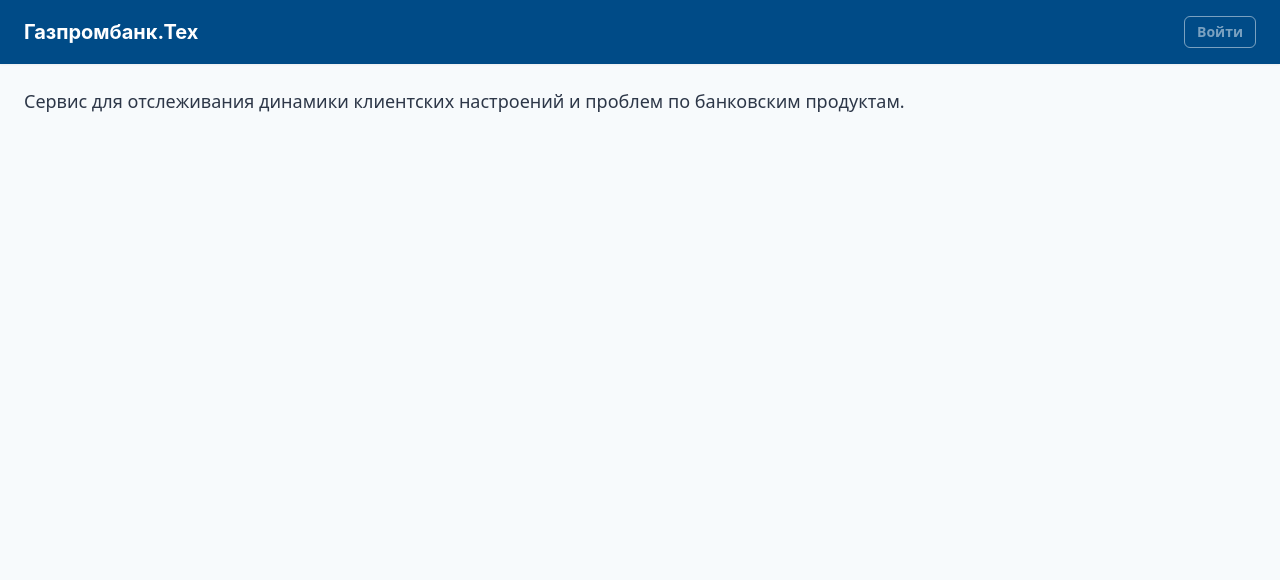
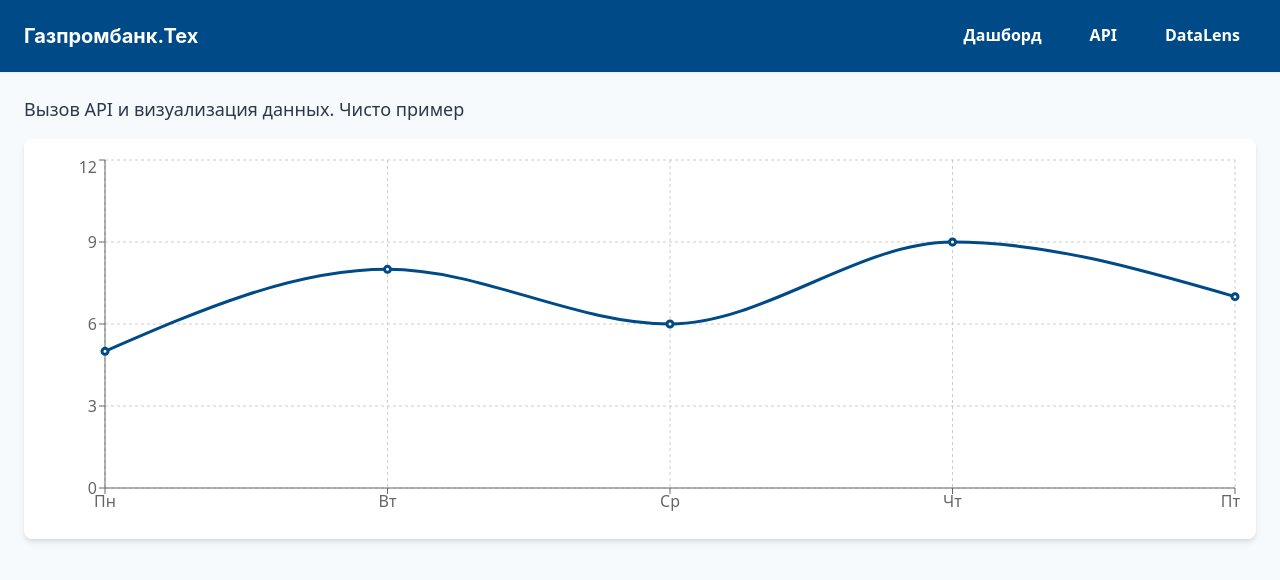
Before and after one commit to Hackaton-Moodify-2025/frontend, a React (Vite) app: page /api in a window 1280 px wide. Shown: the top 580 px of the page. Built offline with nearby package versions, Linux system fonts and the light colour scheme.

Commit message:
feat: Add new 3 pages: Api, Dashboard, DataLens

```diff
--- a/package.json
+++ b/package.json
@@ -14,7 +14,9 @@
     "@emotion/styled": "^11.14.1",
     "framer-motion": "^10.18.0",
     "react": "^18.3.1",
-    "react-dom": "^18.3.1"
+    "react-dom": "^18.3.1",
+    "react-router-dom": "^6.30.1",
+    "recharts": "^3.2.1"
   },
   "devDependencies": {
     "@vitejs/plugin-react": "^5.0.2",
--- a/src/App.jsx
+++ b/src/App.jsx
@@ -1,15 +1,21 @@
-import { Box, Text } from "@chakra-ui/react";
+import { BrowserRouter as Router, Routes, Route } from "react-router-dom";
+import { Box } from "@chakra-ui/react";
 import Navbar from "./components/Navbar.jsx";
+import ApiPage from "./pages/ApiPage.jsx";
+import DashboardPage from "./pages/DashboardPage.jsx";
+import DataLensPage from "./pages/DataLensPage.jsx";
 
 export default function App() {
   return (
-    <Box minH="100vh" bg="gray.50">
-      <Navbar />
-      <Box p={6}>
-        <Text fontSize="lg" color="gray.700">
-          Сервис для отслеживания динамики клиентских настроений и проблем по банковским продуктам.
-        </Text>
+    <Router>
+      <Box minH="100vh" bg="gray.50">
+        <Navbar />
+        <Routes>
+          <Route path="/" element={<DashboardPage />} />
+          <Route path="/api" element={<ApiPage />} />
+          <Route path="/datalens" element={<DataLensPage />} />
+        </Routes>
       </Box>
-    </Box>
+    </Router>
   );
 }
--- a/src/components/Navbar.jsx
+++ b/src/components/Navbar.jsx
@@ -1,4 +1,5 @@
-import { Box, Flex, Heading, Spacer, Button } from "@chakra-ui/react";
+import { Box, Flex, Heading, Spacer, Button, HStack } from "@chakra-ui/react";
+import { Link } from "react-router-dom";
 
 export default function Navbar() {
   return (
@@ -8,9 +9,17 @@ export default function Navbar() {
           Газпромбанк.Тех
         </Heading>
         <Spacer />
-        <Button colorScheme="whiteAlpha" variant="outline" size="sm">
-          Войти
-        </Button>
+        <HStack spacing={4}>
+          <Button as={Link} to="/" variant="ghost" color="white">
+            Дашборд
+          </Button>
+          <Button as={Link} to="/api" variant="ghost" color="white">
+            API
+          </Button>
+          <Button as={Link} to="/datalens" variant="ghost" color="white">
+            DataLens
+          </Button>
+        </HStack>
       </Flex>
     </Box>
   );
--- /dev/null
+++ b/src/pages/ApiPage.jsx
@@ -0,0 +1,41 @@
+import { Box, Text } from "@chakra-ui/react";
+import { useEffect, useState } from "react";
+import { LineChart, Line, XAxis, YAxis, Tooltip, CartesianGrid, ResponsiveContainer } from "recharts";
+
+export default function ApiPage() {
+  const [data, setData] = useState([]);
+
+//   Проверк отработки мок данных через речар
+
+  useEffect(() => {
+    setTimeout(() => {
+      setData([
+        { name: "Пн", value: 5 },
+        { name: "Вт", value: 8 },
+        { name: "Ср", value: 6 },
+        { name: "Чт", value: 9 },
+        { name: "Пт", value: 7 },
+      ]);
+    }, 1000);
+  }, []);
+
+  return (
+    <Box p={6}>
+      <Text fontSize="lg" color="gray.700" mb={4}>
+        Вызов API и визуализация данных. Чисто пример
+      </Text>
+
+      <Box w="100%" h="400px" bg="white" p={4} borderRadius="lg" boxShadow="md">
+        <ResponsiveContainer width="100%" height="100%">
+          <LineChart data={data}>
+            <CartesianGrid strokeDasharray="3 3" />
+            <XAxis dataKey="name" />
+            <YAxis />
+            <Tooltip />
+            <Line type="monotone" dataKey="value" stroke="#004B87" strokeWidth={3} />
+          </LineChart>
+        </ResponsiveContainer>
+      </Box>
+    </Box>
+  );
+}
--- /dev/null
+++ b/src/pages/DashboardPage.jsx
@@ -0,0 +1,34 @@
+import { Box, SimpleGrid, Stat, StatLabel, StatNumber } from "@chakra-ui/react";
+
+export default function DashboardPage() {
+  // Мокушки
+  const stats = [
+    { label: "Всего отзывов", value: 2500 },
+    { label: "Позитивные", value: 1150, color: "positive" },
+    { label: "Нейтральные", value: 800, color: "neutral" },
+    { label: "Негативные", value: 550, color: "negative" },
+  ];
+
+  return (
+    <Box p={6}>
+      <SimpleGrid columns={[1, 2, 4]} spacing={6}>
+        {stats.map((stat) => (
+          <Box
+            key={stat.label}
+            bg="white"
+            p={6}
+            rounded="lg"
+            boxShadow="md"
+            borderLeft="6px solid"
+            borderColor={stat.color ? stat.color : "brand.500"}
+          >
+            <Stat>
+              <StatLabel>{stat.label}</StatLabel>
+              <StatNumber>{stat.value}</StatNumber>
+            </Stat>
+          </Box>
+        ))}
+      </SimpleGrid>
+    </Box>
+  );
+}
--- /dev/null
+++ b/src/pages/DataLensPage.jsx
@@ -0,0 +1,22 @@
+import { Box, Text } from "@chakra-ui/react";
+
+export default function DataLensPage() {
+  return (
+    <Box p={6}>
+      <Text fontSize="lg" color="gray.700" mb={4}>
+        Встроенный Yandex DataLens дашборд
+      </Text>
+
+        {/* Тестовая страница с проверкой работоспособности :) */}
+
+      <Box w="100%" h="800px" borderRadius="lg" overflow="hidden" boxShadow="md">
+        <iframe
+          src="https://datalens.yandex/lpp22wtwz5l06"
+          style={{ border: "none", width: "100%", height: "100%" }}
+          allowFullScreen
+          title="DataLens Dashboard"
+        />
+      </Box>
+    </Box>
+  );
+}
```
Also changed, not shown: 1 other file (tests, documents, lock files or other folders).
